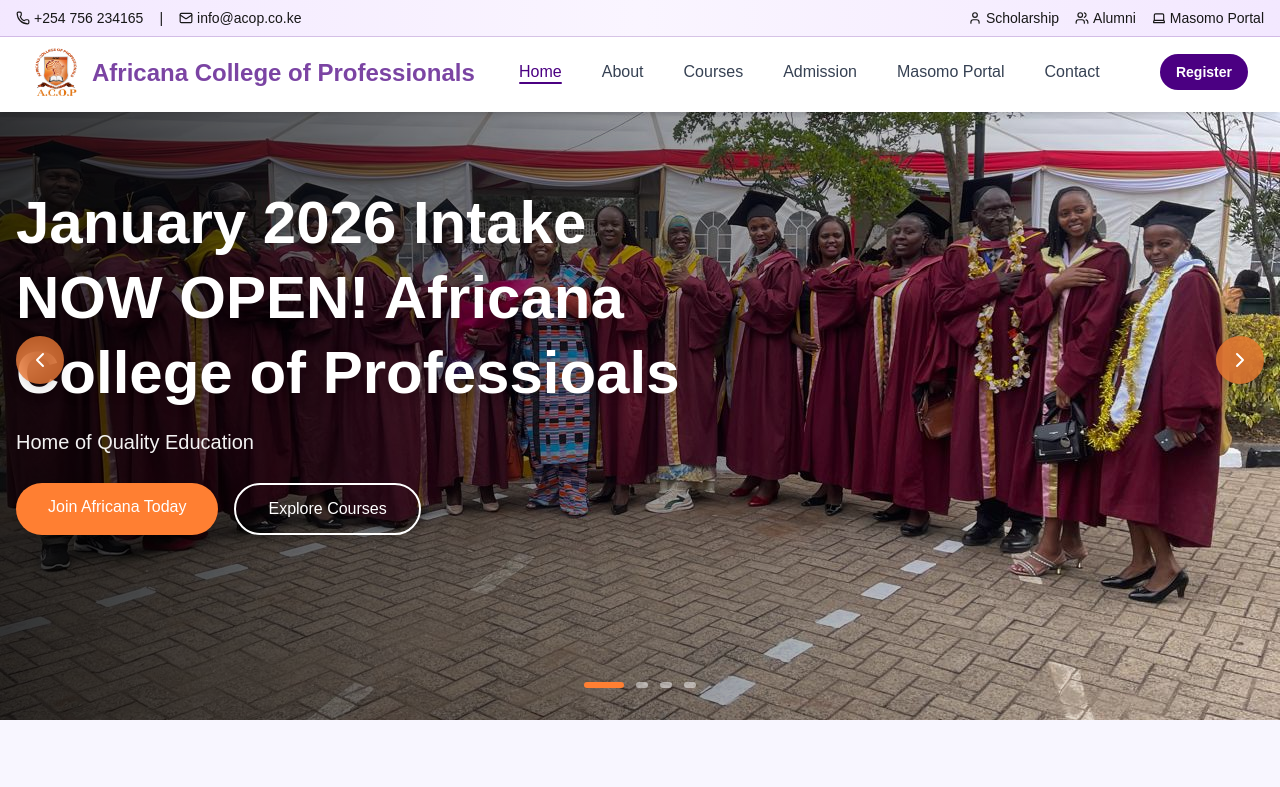
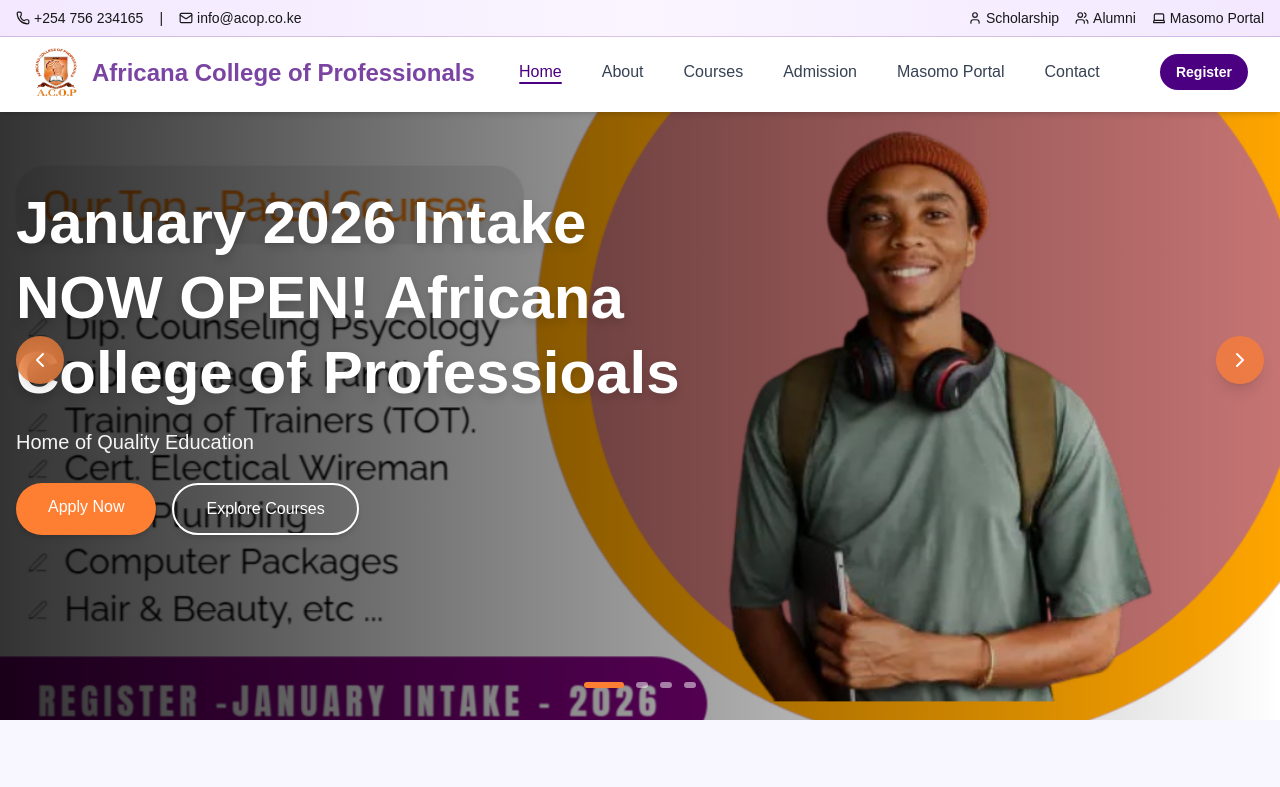
Before and after one commit to ALLAN-star-glitch/acop---africana-college-of-professionals, a Next.js app: page / in a window 1280 px wide. Shown: the top 787 px of the page. Built offline with nearby package versions, Linux system fonts and the light colour scheme.

Commit message:
changed hero slider primary button text and background image for slide 1

```diff
--- a/components/home-page/HeroSlider.tsx
+++ b/components/home-page/HeroSlider.tsx
@@ -9,8 +9,8 @@
     id: 1,
     title: "January 2026 Intake NOW OPEN! Africana College of Professioals",
     subtitle: "Home of Quality Education",
-    bgImage: "/slide1.jpeg",
-    primaryCta: "Join Africana Today",
+    bgImage: "/acop2026intake.jpg",
+    primaryCta: "Apply Now",
     secondaryCta: "Explore Courses",
   },
   {
```
